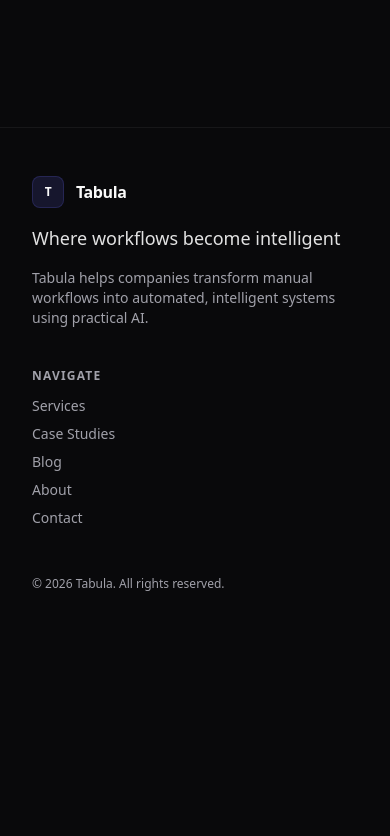
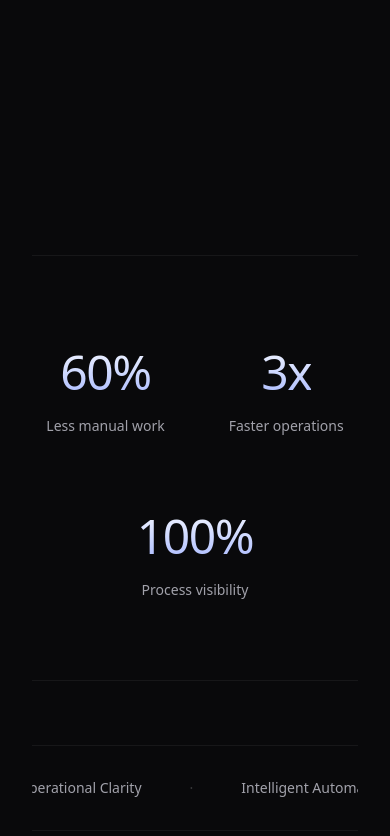
Before and after one commit to xanyl/tabula-website, a Next.js app: page / in a window 390 px wide. Shown: the part 5628-6464 px from the top of the page. Before the commit the page ends 6268 px from the top, so only its background shows below. Built offline with nearby package versions, Linux system fonts and the light colour scheme; no server answers.

Commit message:
feat: add social proof section with animated counters and marquee
🤖 Generated with Claude Code

```diff
--- a/src/app/(marketing)/page.tsx
+++ b/src/app/(marketing)/page.tsx
@@ -3,6 +3,7 @@ import { ProblemSection } from "@/components/problem-section";
 import { ProcessTimeline } from "@/components/process-timeline";
 import { ServicesSection } from "@/components/services-section";
 import { UseCasesSection } from "@/components/use-cases-section";
+import { SocialProofSection } from "@/components/social-proof-section";
 
 export default function Home() {
   return (
@@ -12,6 +13,7 @@ export default function Home() {
       <ProcessTimeline />
       <ServicesSection />
       <UseCasesSection />
+      <SocialProofSection />
     </main>
   );
 }
--- /dev/null
+++ b/src/components/animated-counter.tsx
@@ -0,0 +1,40 @@
+"use client";
+
+import { motion, useInView, useSpring, useTransform, useReducedMotion } from "framer-motion";
+import { useRef, useEffect, useState } from "react";
+
+export function AnimatedCounter({
+  value,
+  suffix = "",
+}: {
+  value: number;
+  suffix?: string;
+}) {
+  const ref = useRef(null);
+  const isInView = useInView(ref, { once: true });
+  const shouldReduceMotion = useReducedMotion();
+  const spring = useSpring(0, { stiffness: 60, damping: 20 });
+  const display = useTransform(spring, (v) => Math.round(v));
+
+  const [rendered, setRendered] = useState("0");
+
+  useEffect(() => {
+    if (isInView && !shouldReduceMotion) spring.set(value);
+    if (isInView && shouldReduceMotion) setRendered(String(value));
+  }, [isInView, spring, value, shouldReduceMotion]);
+
+  useEffect(() => {
+    const unsubscribe = display.on("change", (v) => setRendered(String(v)));
+    return unsubscribe;
+  }, [display]);
+
+  return (
+    <motion.span
+      ref={ref}
+      className="font-serif text-[clamp(3rem,6vw,5rem)] tracking-[-0.03em] bg-gradient-to-b from-white to-indigo-300 bg-clip-text text-transparent"
+    >
+      {rendered}
+      {suffix}
+    </motion.span>
+  );
+}
--- /dev/null
+++ b/src/components/social-proof-section.tsx
@@ -0,0 +1,60 @@
+import { AnimatedCounter } from "@/components/animated-counter";
+import { ScrollReveal } from "@/components/scroll-reveal";
+
+const metrics = [
+  { value: 60, suffix: "%", label: "Less manual work" },
+  { value: 3, suffix: "x", label: "Faster operations" },
+  { value: 100, suffix: "%", label: "Process visibility" },
+];
+
+const marqueeItems = [
+  "Workflow Transformation",
+  "Practical AI",
+  "Operational Clarity",
+  "Intelligent Automation",
+  "Human-in-the-Loop",
+  "Cross-tool Integration",
+  "Workflow Transformation",
+  "Practical AI",
+  "Operational Clarity",
+  "Intelligent Automation",
+  "Human-in-the-Loop",
+  "Cross-tool Integration",
+];
+
+export function SocialProofSection() {
+  return (
+    <section className="py-32">
+      <div className="mx-auto max-w-[1200px] px-8">
+        {/* Metrics */}
+        <div className="flex flex-wrap items-center justify-center gap-16 border-y border-white/[0.06] py-20">
+          {metrics.map((m) => (
+            <div key={m.label} className="text-center">
+              <ScrollReveal>
+                <AnimatedCounter value={m.value} suffix={m.suffix} />
+                <p className="mt-2 text-sm text-text-muted">{m.label}</p>
+              </ScrollReveal>
+            </div>
+          ))}
+        </div>
+
+        {/* Marquee */}
+        <div className="mt-16 overflow-hidden border-y border-white/[0.06] py-8">
+          <div className="flex w-max animate-marquee gap-12">
+            {marqueeItems.map((item, i) => (
+              <span
+                key={i}
+                className="whitespace-nowrap text-sm font-medium text-text-muted"
+              >
+                {item}
+                {i < marqueeItems.length - 1 && (
+                  <span className="ml-12 text-white/20">·</span>
+                )}
+              </span>
+            ))}
+          </div>
+        </div>
+      </div>
+    </section>
+  );
+}
```
